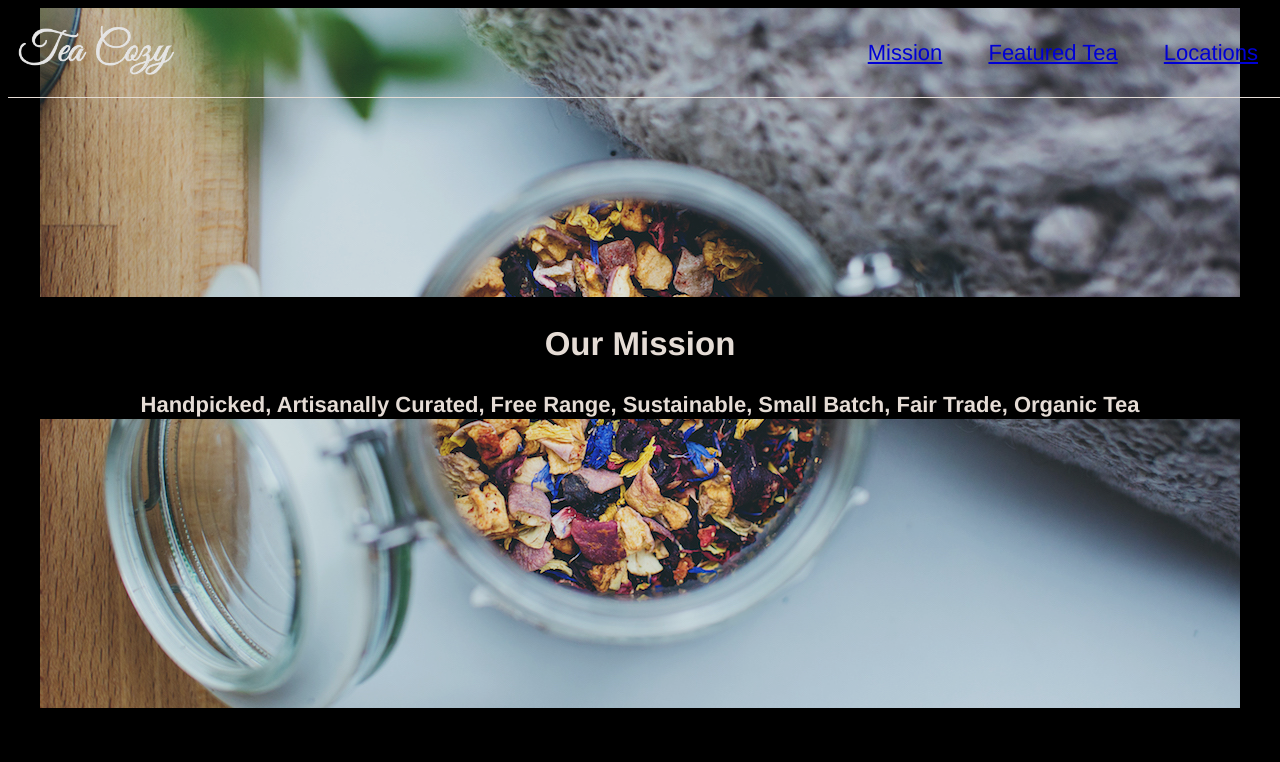
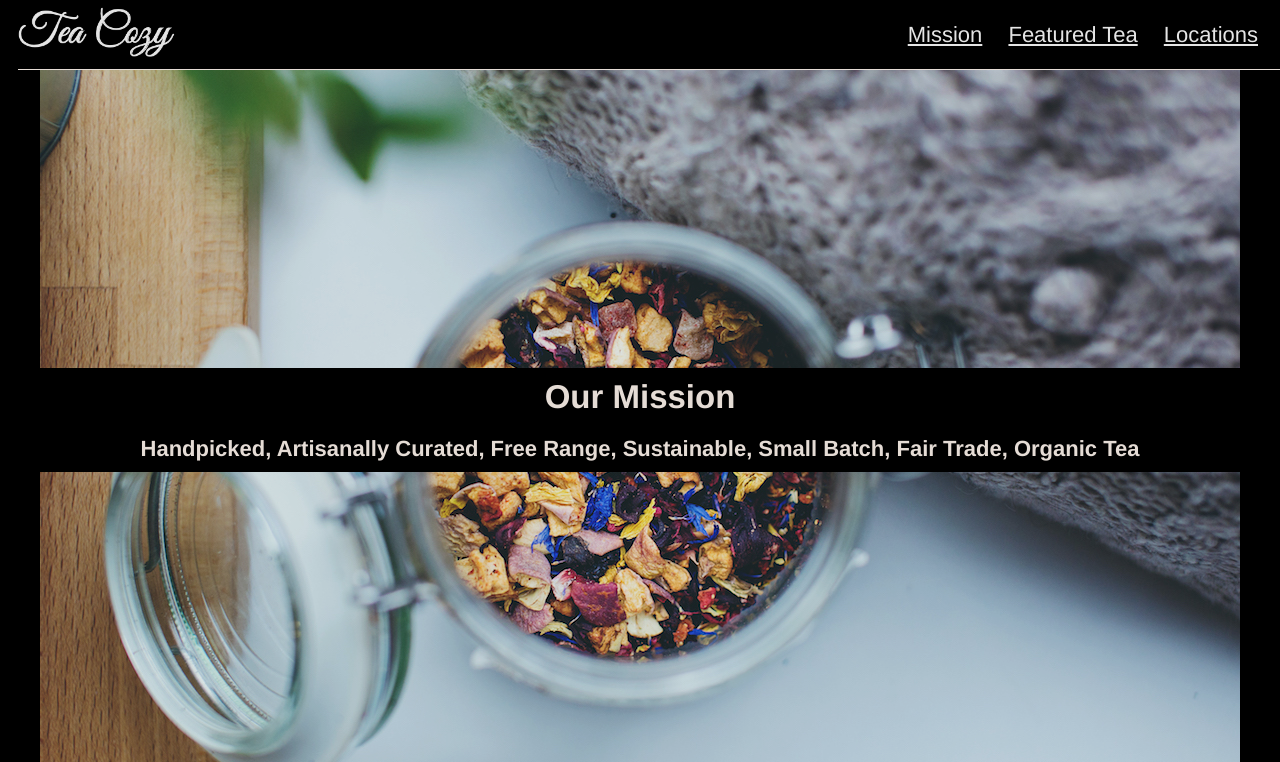
Before and after one commit to bbqmatt/teacozy, a plain HTML site: page index.html in a window 1280 px wide. Shown: the top 762 px of the page. Drawn offline with Linux system fonts and the light colour scheme.

Commit message:
Finished assignment

```diff
--- a/index.html
+++ b/index.html
@@ -8,7 +8,7 @@
   <body>
       <header>
         <div class="logo">
-          <img src="./resources/images/img-tea-cozy-logo.png">
+          <img src="./resources/images/img-tea-cozy-logo.png" height="50px">
         </div>
           <nav>
             <a href="#mission">Mission</a>
--- a/resources/css/style.css
+++ b/resources/css/style.css
@@ -4,28 +4,36 @@ body {
   color: seashell;
   background-color: black;
   opacity: 0.9;
+  margin-top: 0px;
 }
 
 h1, h2, h4, h5 {
   text-align: center;
-  margin-bottom: 1px;
+  margin: 0px;
+  padding: 10px;
 }
 
 header {
   display: flex;
-  padding: 10px;
   position: fixed;
   z-index: 1;
   height: 69px;
   width: 100%;
   border-bottom: 1px solid seashell;
   align-items: center;
+  margin-left: 10px;
+  background-color: black;
+}
+
+nav {
+  margin-right: 30px;
 }
 
 nav a {
   text-decoration: underline;
   display: inline-block;
-  padding-right: 40px;
+  color: white;
+  padding: 20px 10px;
 }
 
 .logo {
@@ -40,8 +48,8 @@ nav a {
 .maincontent {
   display: flex;
   flex-direction: column;
-  justify-content: center;
   align-items: center;
+  padding-top: 70px;
 }
 
 .mission {
@@ -49,7 +57,6 @@ nav a {
   width: 1200px;
   height: 700px;
   background-image: url('../images/img-mission-background.jpg');
-  justify-content: center;
   align-items: center;
   margin-bottom: 30px;
 }
@@ -57,9 +64,6 @@ nav a {
 .mission_content {
   background-color: black;
   width: 1200px;
-  flex-direction: column;
-  height:auto;
-  text-align: center;
 }
 
 .TeaOfMonth {
@@ -67,12 +71,11 @@ nav a {
   width: 1000px;
   justify-content: center;
   flex-wrap: wrap;
-  flex-direction: row;
   margin-bottom: 50px;
 }
 
 .TeaOfMonth_content {
-  margin: 30px 10px;
+  margin: 10px 10px;
 }
 
 .TeaOfMonth img{
@@ -93,14 +96,13 @@ nav a {
   height: 500px;
   width: 1200px;
   align-items: center;
-  margin-bottom: 10px;
 }
 
 .locations_content{
   background-color: black;
   opacity: 1;
   width: 300px;
-  margin: 15px 40px;
+  margin: 15px 20px;
   text-align: center;
 }
 
```
